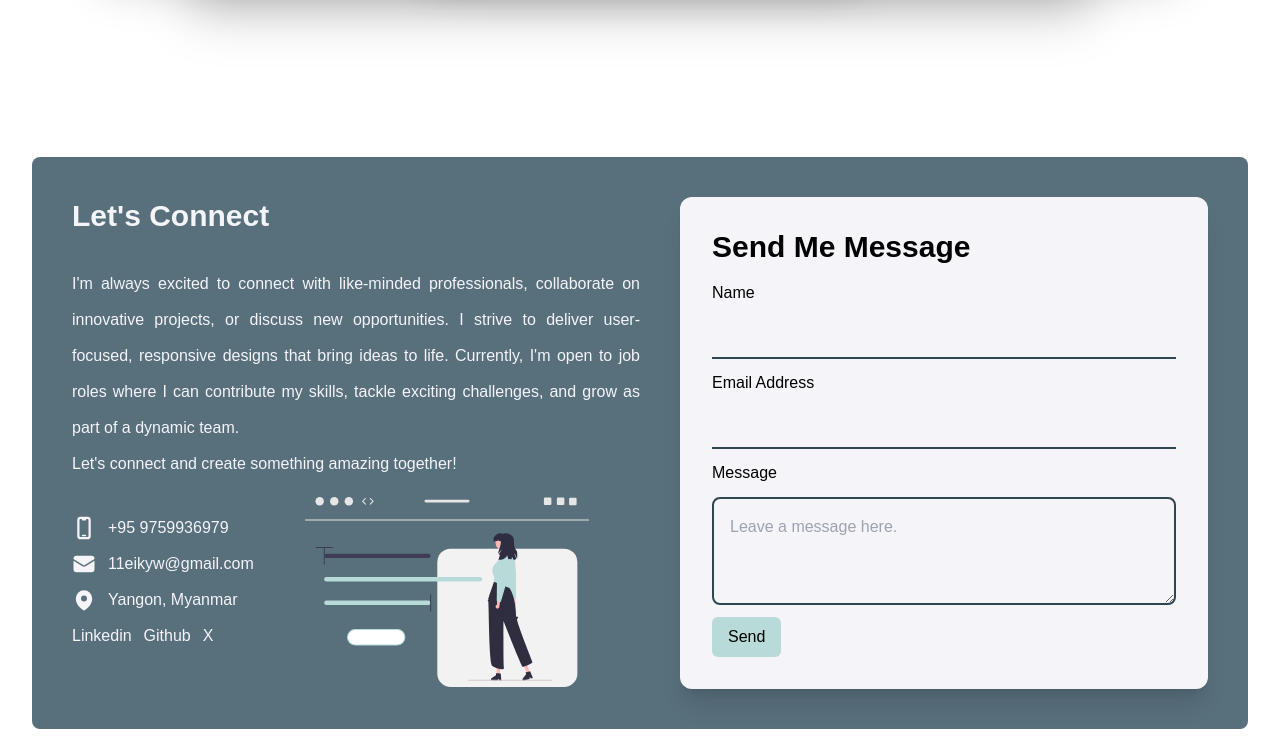
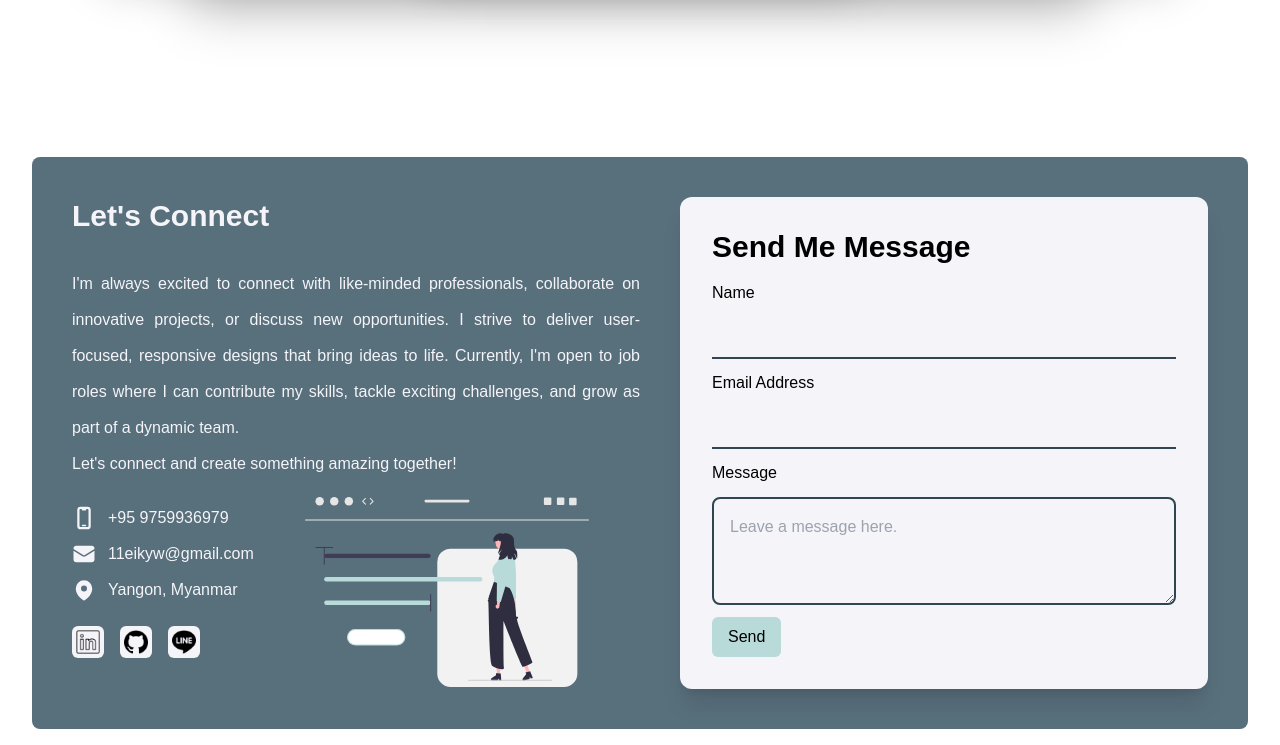
Before and after one commit to EiEiKyaw01/Portfolio, a website built with Vite: page index.html in a window 1280 px wide. Shown: the part 1383-2128 px from the top of the page. Built offline with nearby package versions, Linux system fonts and the light colour scheme.

Commit message:
add social media links

```diff
--- a/index.html
+++ b/index.html
@@ -94,7 +94,26 @@
         >
         <h1 class="text-2xl font-bold md:text-6xl">I'm Ei Ei Kyaw</h1>
         <h2 class="text-xl md:text-3xl">A front-end developer from Myanmar</h2>
-        <!-- <p class="leading-8">
+        <div class="flex gap-4">
+          <a
+            href="www.linkedin.com/in/eieikyaw-75aa852a9"
+            target="_blank"
+            class="size-8"
+            ><img src="./src/images/linkedin.png" alt="" class="w-full h-full"
+          /></a>
+
+          <a href="https://github.com/AkiKyaw" target="_blank" class="size-8"
+            ><img src="./src/images/github.png" alt="" class="w-full h-full"
+          /></a>
+
+          <a
+            href="https://line.me/ti/p/ysqdY_rGBm"
+            class="size-8"
+            target="_blank"
+            ><img src="./src/images/line.png" alt="" class="w-full h-full"
+          /></a>
+        </div>
+        <!-- <p class="leading-8 w-1/2">
           I'm a front-end developer with a passion for crafting simple,
           elegant,and functional websites. While my journey as a developer is
           just beginning, I know it's going to be an unstoppable and exciting
@@ -238,9 +257,15 @@
                       Weather Forecast
                     </h1>
                     <p class="leading-8 max-sm:hidden">
-                      A weather forecast website that show current date, temperature and including humidity and wind speed.
+                      A weather forecast website that show current date,
+                      temperature and including humidity and wind speed.
                     </p>
-                  <a href="https://weather-forecast-app-withshecodes.netlify.app/" target="_blank" class="bg-[#586F7C] text-white px-4 py-2 rounded-lg w-fit">Demo</a>
+                    <a
+                      href="https://weather-forecast-app-withshecodes.netlify.app/"
+                      target="_blank"
+                      class="bg-[#586F7C] text-white px-4 py-2 rounded-lg w-fit"
+                      >Demo</a
+                    >
                   </div>
                 </div>
               </article>
@@ -262,11 +287,16 @@
                       Ecommerce Landing Page
                     </h1>
                     <p class="leading-8 max-sm:hidden">
-                      An responsive ecommerce website that sell adjustable desks to improve
-                      posture and health for those who spend most of their time
-                      on desks and chiars.
+                      An responsive ecommerce website that sell adjustable desks
+                      to improve posture and health for those who spend most of
+                      their time on desks and chiars.
                     </p>
-                  <a href="https://standingdeskcompany.netlify.app/" target="_blank" class="bg-[#586F7C] text-white px-4 py-2 rounded-lg w-fit">Demo</a>
+                    <a
+                      href="https://standingdeskcompany.netlify.app/"
+                      target="_blank"
+                      class="bg-[#586F7C] text-white px-4 py-2 rounded-lg w-fit"
+                      >Demo</a
+                    >
                   </div>
                 </div>
               </article>
@@ -288,9 +318,15 @@
                       Check Time Buddy
                     </h2>
                     <p class="leading-8 max-sm:hidden">
-                      Check current local time and any time zone with Check Time Buddy. It shows update time, date and chosen cities.
+                      Check current local time and any time zone with Check Time
+                      Buddy. It shows update time, date and chosen cities.
                     </p>
-                  <a href="https://checktimebuddy.netlify.app/" target="_blank" class="bg-[#586F7C] text-white px-4 py-2 rounded-lg w-fit">Demo</a>
+                    <a
+                      href="https://checktimebuddy.netlify.app/"
+                      target="_blank"
+                      class="bg-[#586F7C] text-white px-4 py-2 rounded-lg w-fit"
+                      >Demo</a
+                    >
                   </div>
                 </div>
               </article>
@@ -326,7 +362,7 @@
                 alt=""
               />
             </div>
-            <div class="flex flex-col gap-3 mb-5">
+            <div class="flex flex-col gap-6 mb-5">
               <div
                 class="flex flex-col gap-3 sm:justify-between justify-between"
               >
@@ -383,10 +419,36 @@
                 </div>
               </div>
 
-              <div class="flex gap-3">
-                <a href="#">Linkedin</a>
-                <a href="#">Github</a>
-                <a href="#">X</a>
+              <div class="flex gap-4">
+                <a
+                  href="www.linkedin.com/in/eieikyaw-75aa852a9"
+                  target="_blank"
+                  class="bg-[#F4F4F9] p-1 size-8 rounded-md"
+                  ><img
+                    src="./src/images/linkedin.png"
+                    alt=""
+                    class="w-full h-full"
+                /></a>
+
+                <a
+                  href="https://github.com/AkiKyaw"
+                  target="_blank"
+                  class="bg-[#F4F4F9] p-1 size-8 rounded-md"
+                  ><img
+                    src="./src/images/github.png"
+                    alt=""
+                    class="w-full h-full"
+                /></a>
+
+                <a
+                  href="https://line.me/ti/p/ysqdY_rGBm"
+                  class="bg-[#F4F4F9] p-1 size-8 rounded-md"
+                  target="_blank"
+                  ><img
+                    src="./src/images/line.png"
+                    alt=""
+                    class="w-full h-full"
+                /></a>
               </div>
             </div>
           </div>
--- a/src/main.js
+++ b/src/main.js
@@ -12,7 +12,7 @@ effect.reveal('#hero-section', {
 
 effect.reveal('#skills', {
   origin: 'left',
-  viewFactor: 0.3,
+  viewFactor: 0.5,
   delay: 500
 });
 
@@ -24,6 +24,6 @@ effect.reveal('#project-section', {
 
 effect.reveal('#contact-me', {
   origin: 'bottom',
-  viewFactor: 0.3,
+  viewFactor: 0.2,
   delay: 500
 });
```
Also changed, not shown: src/images/line.png (added), src/images/linkedin.png (added).
